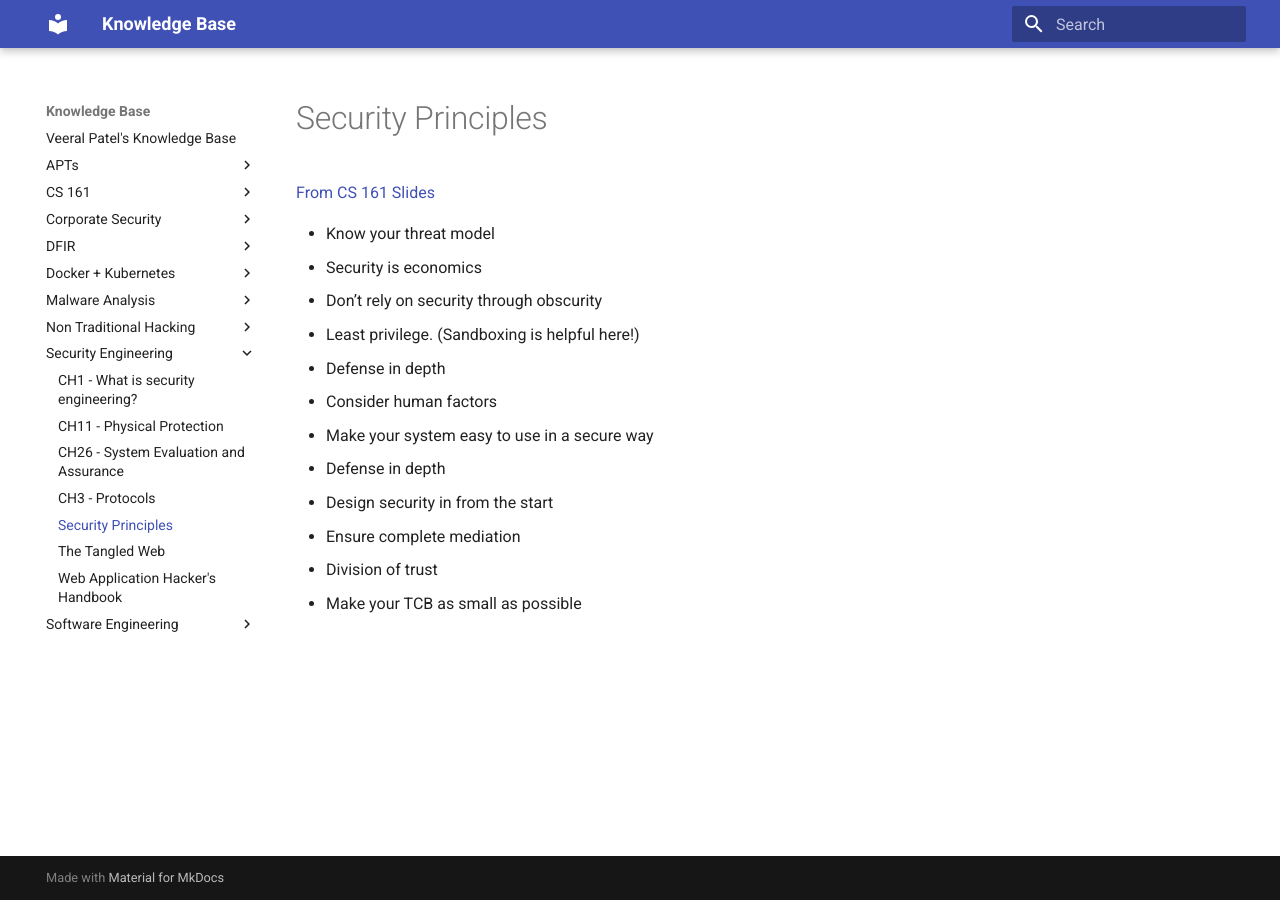
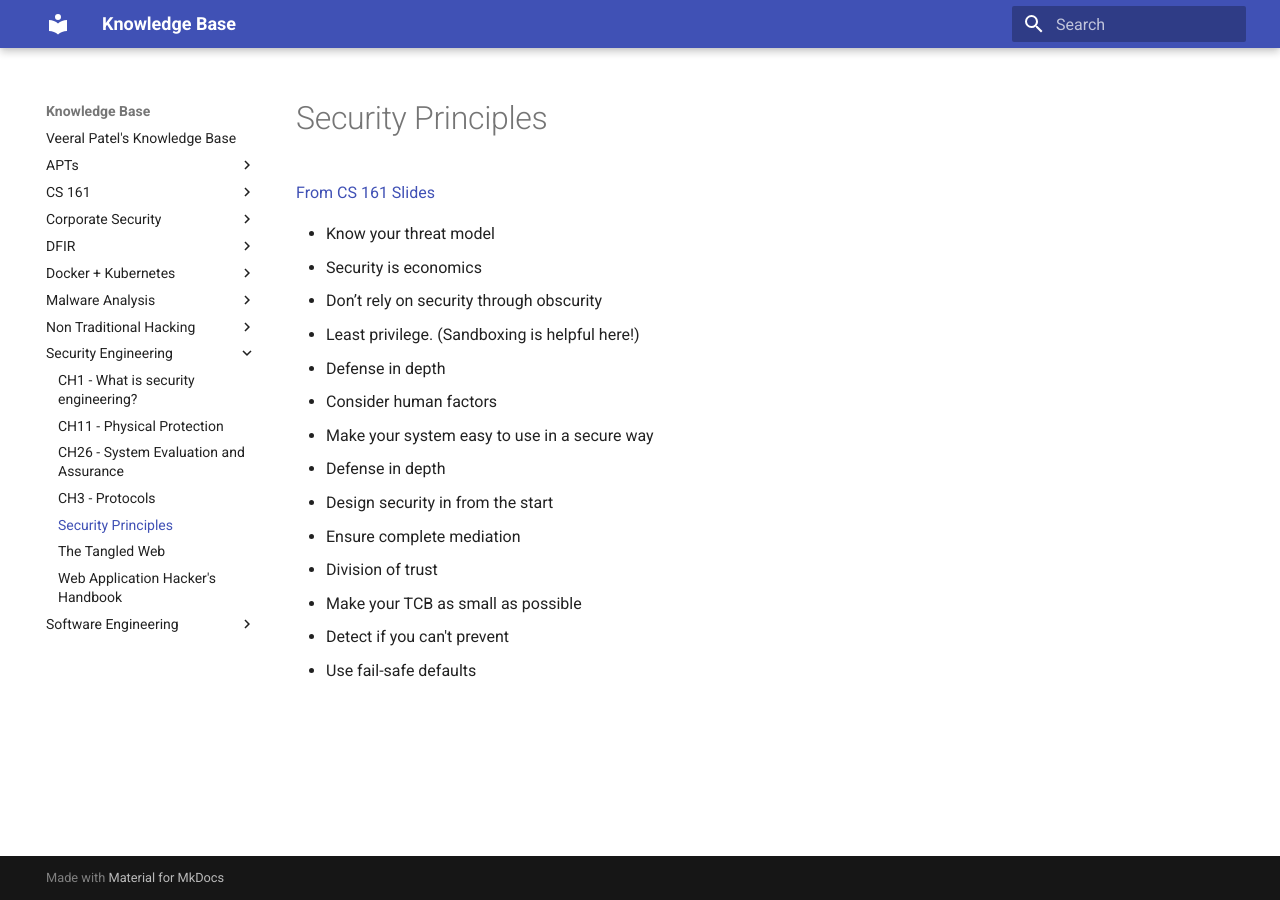
Before and after one commit to veeral-patel/knowledge-base, an MkDocs documentation site: the page built from docs/Security Engineering/security-principles.md, in a window 1280 px wide. Built offline with MkDocs 1.6.1 and Material for MkDocs 9.7.7, drawn with Linux system fonts in a browser that asks for light colours.

Commit message:
add more security design principles

```diff
--- a/docs/Security Engineering/security-principles.md
+++ b/docs/Security Engineering/security-principles.md
@@ -14,3 +14,5 @@
 - Ensure complete mediation
 - Division of trust
 - Make your TCB as small as possible
+- Detect if you can't prevent
+- Use fail-safe defaults
```
